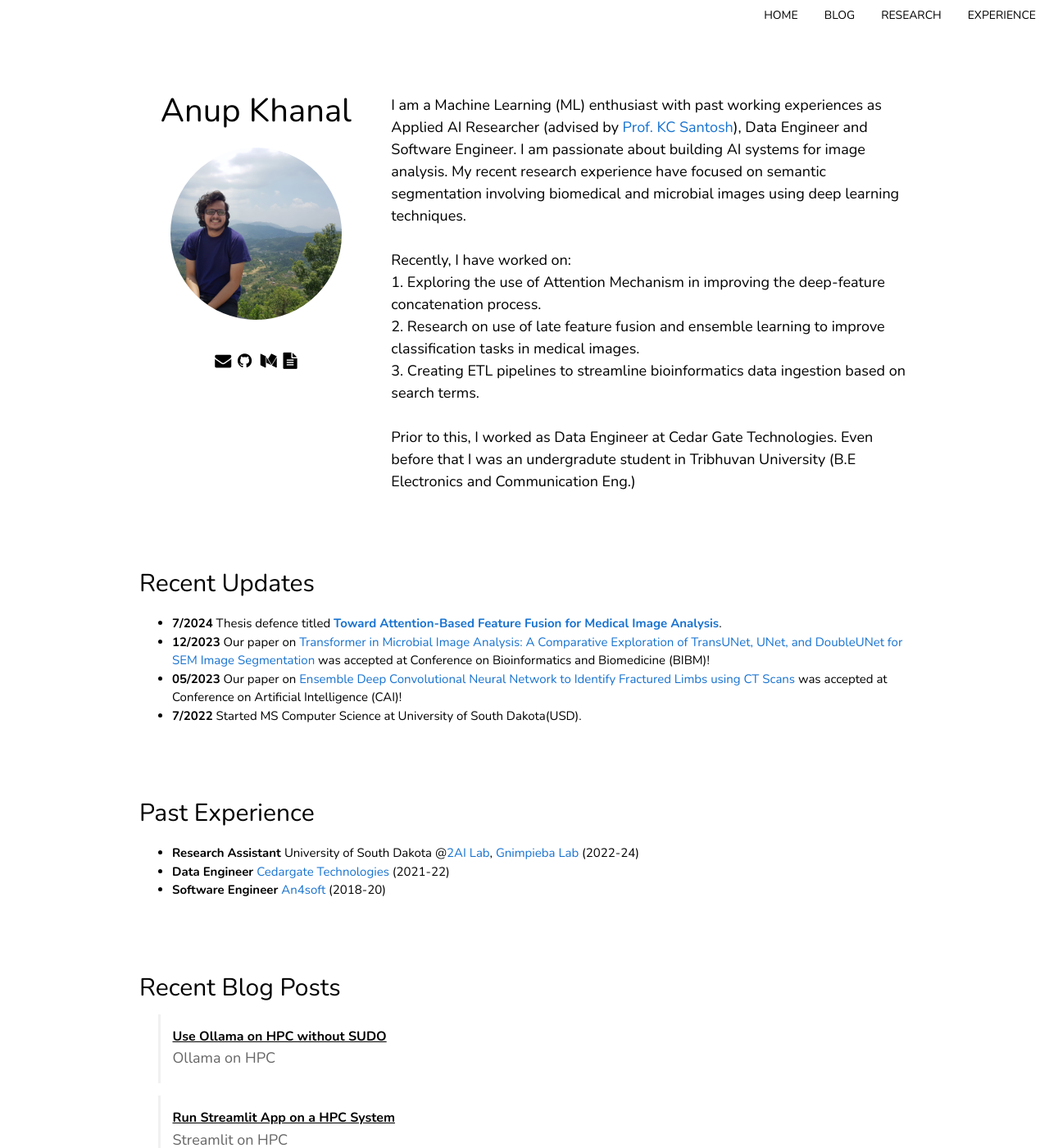
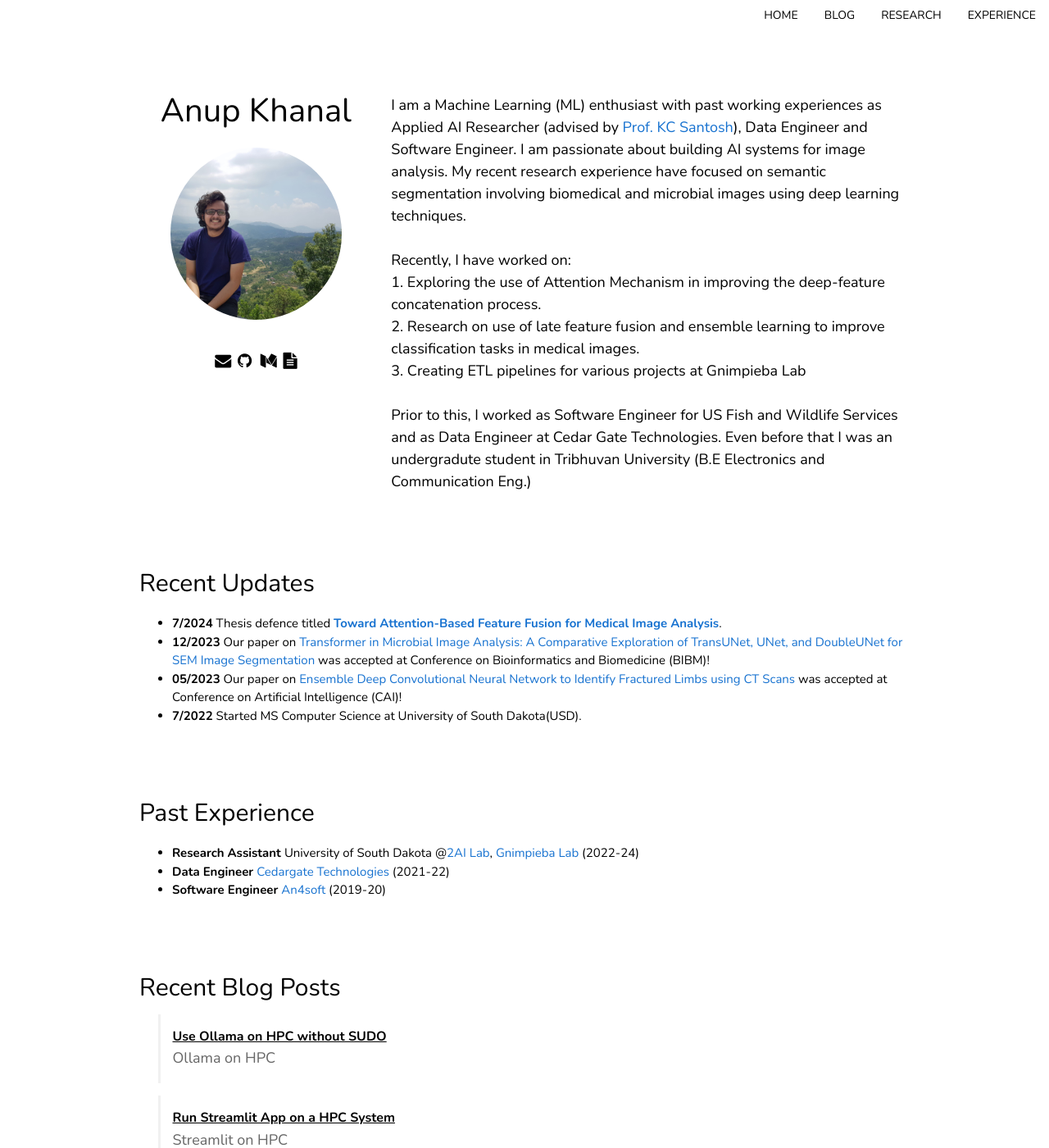
Before and after one commit to akhanal47/akhanal47.github.io, a Jekyll site: the page index.html, which Jekyll copies as it is, in a window 1280 px wide and 1400 px high. Shown: the whole window at 82% size. Built offline with Jekyll 4.4.1, drawn with Linux system fonts in a browser that asks for light colours; a style sheet for code colours, icons or effects is not loaded.

Commit message:
minor updates

```diff
--- a/index.html
+++ b/index.html
@@ -111,10 +111,10 @@
 					<br>
 					2. Research on use of late feature fusion and ensemble learning to improve classification tasks in medical images.
 					<br>
-					3. Creating ETL pipelines to streamline bioinformatics data ingestion based on search terms.
+					3. Creating ETL pipelines for various projects at Gnimpieba Lab
 
 					<br><br>
-					Prior to this, I worked as Data Engineer at Cedar Gate Technologies. Even before that I was an undergradute student in Tribhuvan University (B.E Electronics and Communication Eng.)
+					Prior to this, I worked as Software Engineer for US Fish and Wildlife Services and as Data Engineer at Cedar Gate Technologies. Even before that I was an undergradute student in Tribhuvan University (B.E Electronics and Communication Eng.)
 
 					</p>
 
@@ -140,7 +140,7 @@
 			<ul>
 				<li><b>Research Assistant </b> University of South Dakota @<a id="link" class="w3-hover-opacity" href="https://2ai-lab.github.io/Home.html">2AI Lab</a>, <a id="link" class="w3-hover-opacity" href="https://www.usd.edu/research-and-faculty/faculty-and-staff/etienne-gnimpieba">Gnimpieba Lab</a> (2022-24)</li>
 				<li><b>Data Engineer </b><a id="link" class="w3-hover-opacity" href="https://www.cedargate.com/">Cedargate Technologies </a>(2021-22)</li>
-				<li><b>Software Engineer </b> <a id="link" class="w3-hover-opacity" href="https://an4soft.com/">An4soft </a>(2018-20)</li>
+				<li><b>Software Engineer </b> <a id="link" class="w3-hover-opacity">An4soft </a>(2019-20)</li>
 			</ul>
 
 		</div>
```
